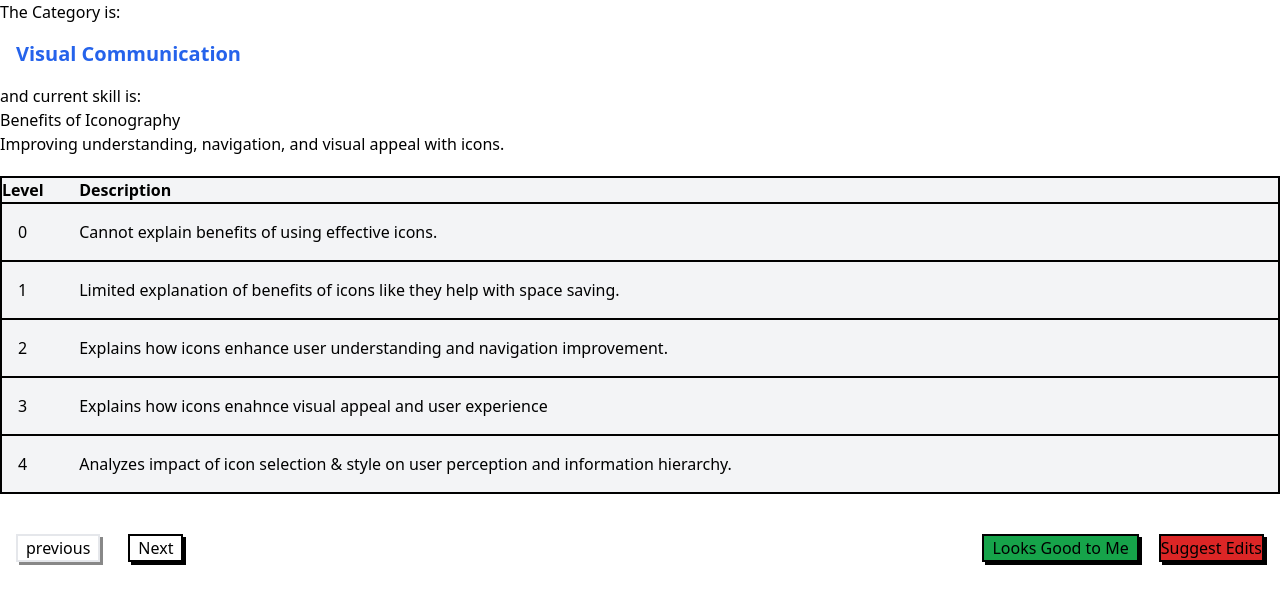
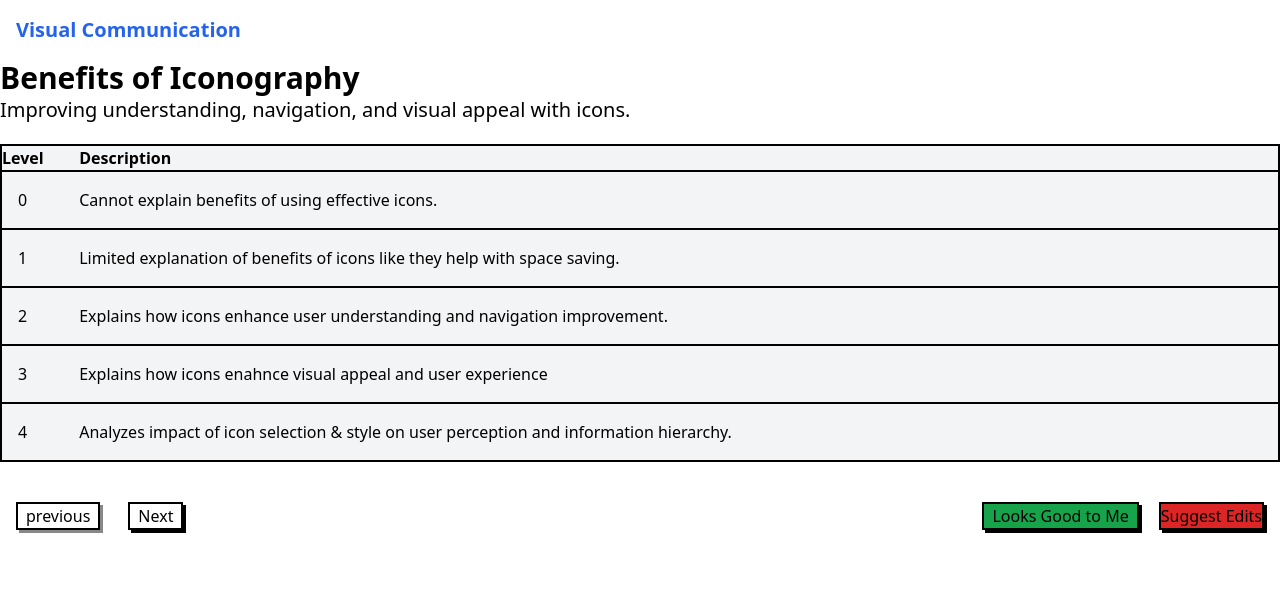
Before and after one commit to preotrix-prabhakar/skil-app, a Next.js app: page /review in a window 1280 px wide. Shown: the top 604 px of the page. Built offline with nearby package versions, Linux system fonts and the light colour scheme.

Commit message:
handling saveEdits, calling a dummy backend API to POST data

```diff
--- a/src/app/page.jsx
+++ b/src/app/page.jsx
@@ -1,7 +1,6 @@
 "use client";
 
 import Image from "next/image";
-import styles from "./page.module.css";
 import { useRouter } from "next/navigation";
 
 export default function Home(){
@@ -12,10 +11,10 @@ export default function Home(){
   };
 
   return (
-    <div className={styles.page}>
-      <main className={styles.main}>
-        this is the home page!!
-        <button onClick={handleNavigation}>Go to Review Page</button>
+    <div >
+      <main >
+     <p className="text-xl text-red-500 m-4">this is the home page!!</p>
+        <button onClick={handleNavigation} className="border-2 border-black bg-green-600 p-2 m-4 ">Go to Review Page</button>
       </main>
     </div>
   );
--- a/src/app/review/page.tsx
+++ b/src/app/review/page.tsx
@@ -1,9 +1,8 @@
-"use client"
+"use client";
 import React from "react";
 import { useEffect, useState } from "react";
 import { ToastContainer, toast } from 'react-toastify';
 import 'react-toastify/dist/ReactToastify.css';
-
 
 function page() {
   const [skillsData, setSkillsData] = useState([]);
@@ -13,9 +12,7 @@ function page() {
   const [editableLevels, setEditableLevels] = useState([]);
 
   useEffect(() => {
-
     const questions = async () => {
-
       try {
         const response = await fetch('./data/questions.json');
         const result = await response.json();
@@ -25,38 +22,35 @@ function page() {
       } catch (error) {
         console.log({ error });
       }
-    }
+    };
     questions();
-
-  }, [])
-
-
+  }, []);
 
   const handleNext = () => {
     if (currentSkillIndex < currentCategory.skills.length - 1) {
       setCurrentSkillIndex(currentSkillIndex + 1);
-    }
-    else if (currentCategoryIndex < skillsData.length - 1) {
+    } else if (currentCategoryIndex < skillsData.length - 1) {
       setCurrentCategoryIndex(currentCategoryIndex + 1);
       setCurrentSkillIndex(0);
     }
-
-  }
+    setIsEditing(false);
+  };
 
   const handlePrevious = () => {
     if (currentSkillIndex > 0) {
       setCurrentSkillIndex(currentSkillIndex - 1);
-    }
-    else if (currentCategoryIndex > 0) {
+    } else if (currentCategoryIndex > 0) {
       setCurrentCategoryIndex(currentCategoryIndex - 1);
       setCurrentSkillIndex(skillsData[currentCategoryIndex - 1].skills.length - 1);
     }
+    setIsEditing(false);
+  };
 
-  }
   const handleLooksGood = () => {
     toast.success("Looks good! Moving to the next skill.");
     handleNext();
   };
+
   const handleEditClick = () => {
     setIsEditing(true);
     setEditableLevels([...currentSkill.skill_levels]);
@@ -67,32 +61,47 @@ function page() {
     const updatedLevels = [...editableLevels];
     updatedLevels[index][field] = value;
     setEditableLevels(updatedLevels);
+    console.log(index, value);
+  };
 
-    console.log(index, value);
-  }
+  const handleSaveEdits = async () => {
+    try {
+      const response = await fetch("/dummyApiCallKrRhaHun", {
+        method: "POST",
+        body: JSON.stringify({ skill_levels: editableLevels }),
+      });
+
+      if (response.ok) {
+        toast.success("edits saved");
+        setIsEditing(false);
+        setSkillsData((prevSkills) => {
+          const updatedSkills = [...prevSkills];
+          updatedSkills[currentCategoryIndex].skills[currentSkillIndex].skill_levels = editableLevels;
+          return updatedSkills;
+        });
+      } else {
+        toast.error('Failed to save edits.');
+        setIsEditing(false);
+      }
+    } catch (error) {
+      toast.error("error saving edits.");
+      setIsEditing(false);
+    }
+  };
 
   const currentCategory = skillsData[currentCategoryIndex];
   const currentSkill = currentCategory && currentCategory.skills ? currentCategory.skills[currentSkillIndex] : null;
   const showPrevious = currentCategoryIndex > 0 || currentSkillIndex > 0;
 
   return (
-    <div >
+    <div>
       <ToastContainer />
-      The Category is:
       <div>
-
         {currentCategory && (
           <div className="mb-10">
-
-            <h1 className="text-blue-600 text-xl p-4 font-black">
-              {currentCategory.name}
-            </h1>
-            {console.log(currentCategoryIndex, currentSkillIndex)}
-
-            <p>and current skill is:</p>
-            {currentSkill.name}
-            <p> {currentSkill.description}</p>
-
+            <h1 className="text-blue-600 text-xl p-4 font-black">{currentCategory.name}</h1>
+            <p className="text-3xl font-black">{currentSkill.name}</p>
+            <p className="text-xl">{currentSkill.description}</p>
             <table className="w-full mt-5 border-2 border-black bg-gray-100">
               <thead>
                 <tr>
@@ -103,63 +112,55 @@ function page() {
               <tbody>
                 {(isEditing ? editableLevels : currentSkill.skill_levels).map((level, index: number) => (
                   <tr key={index} className="border-black border-2">
-                    <td className="p-4">{isEditing ? (
-                      <input type="text" value={level.skill_level_mark}
-
-                        onChange={(e) => handleInputChange(index, e.target.value, "skill_level_mark")}
-                      />) : (
-                      level.skill_level_mark
-                    )}</td>
-                    <td>
+                    <td className="p-4">
                       {isEditing ? (
-                        <input type="text"
-
+                        <input
+                          type="text"
+                          value={level.skill_level_mark}
+                          onChange={(e) => handleInputChange(index, e.target.value, "skill_level_mark")}
+                        />
+                      ) : (
+                        level.skill_level_mark
+                      )}
+                    </td>
+                    <td >
+                      {isEditing ? (
+                        <input
+                          type="text"
                           value={level.skill_level_description}
                           onChange={(e) => handleInputChange(index, e.target.value, "skill_level_description")}
                         />
-                      ) :
-                        (level.skill_level_description
-
-                        )}
+                      ) : (
+                        level.skill_level_description
+                      )}
                     </td>
                   </tr>
                 ))}
-
               </tbody>
             </table>
-
           </div>
-
-
         )}
-
       </div>
       <div className="flex justify-between mt-4 px-4">
         <div>
-          {showPrevious ? (<button className="bg-gray-300 mr-5 px-2 shadow-custom-black" onClick={handlePrevious} >previous</button>)
-            : (<button className="bg-white mr-5 px-2 border-2 border-gray-750 shadow-custom-gray" onClick={handlePrevious} >previous</button>)}
-
-          <button className="mx-2 px-2 border-2 border-black shadow-custom-black" onClick={handleNext} >Next</button>
+          {showPrevious ? (
+            <button className="bg-gray-300 mr-5 px-2 border-2 border-black shadow-custom-black" onClick={handlePrevious}>previous</button>
+          ) : (
+            <button className="bg-white mr-5 px-2 border-2 border-black shadow-custom-gray" onClick={handlePrevious} disabled>previous</button>
+          )}
+          <button className="mx-2 px-2 border-2 border-black shadow-custom-black" onClick={handleNext}>Next</button>
         </div>
         <div>
+          <button className="mx-5 px-2 bg-green-600 border-2 border-black shadow-custom-black" onClick={handleLooksGood}>Looks Good to Me</button>
           {isEditing ? (
-            <button className="bg-blue-600 text-white shadow mr-2" >Save Changes</button>
+            <button className="bg-blue-600 border-black shadow-custom-black mr-2" onClick={handleSaveEdits}>Save Changes</button>
           ) : (
-            <>
-              <button className="mx-5 px-2 bg-green-600 border-2 border-black shadow-custom-black " onClick={handleLooksGood}>Looks Good to Me</button>
-              {isEditing ? (
-                <button className="bg-blue-600 shadow-custom-black" >Save Changes</button>
-              ) : (
-                <button className="bg-red-600 border-2 border-black shadow-custom-black " onClick={handleEditClick}>Suggest Edits</button>
-              )}
-            </>
+            <button className="bg-red-600 border-2 border-black shadow-custom-black" onClick={handleEditClick}>Suggest Edits</button>
           )}
         </div>
       </div>
-
-
     </div>
-  )
+  );
 }
 
 export default page;
```
Also changed, not shown: src/app/page.module.css (added).
